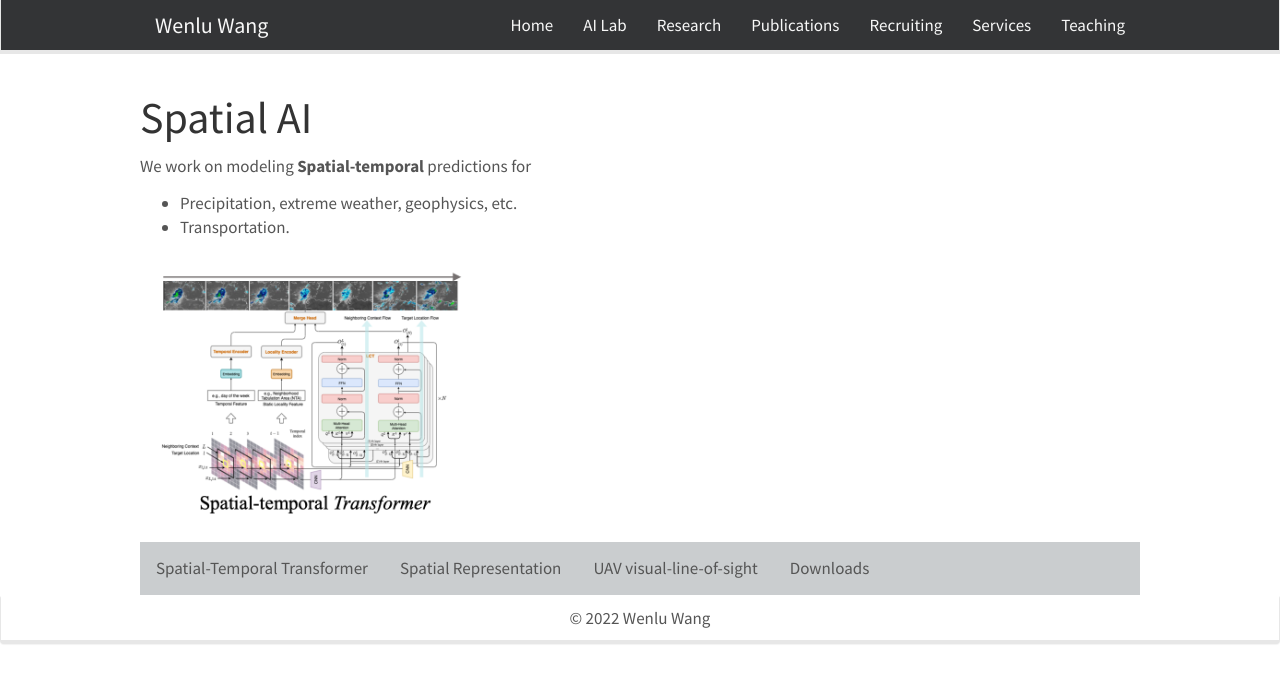
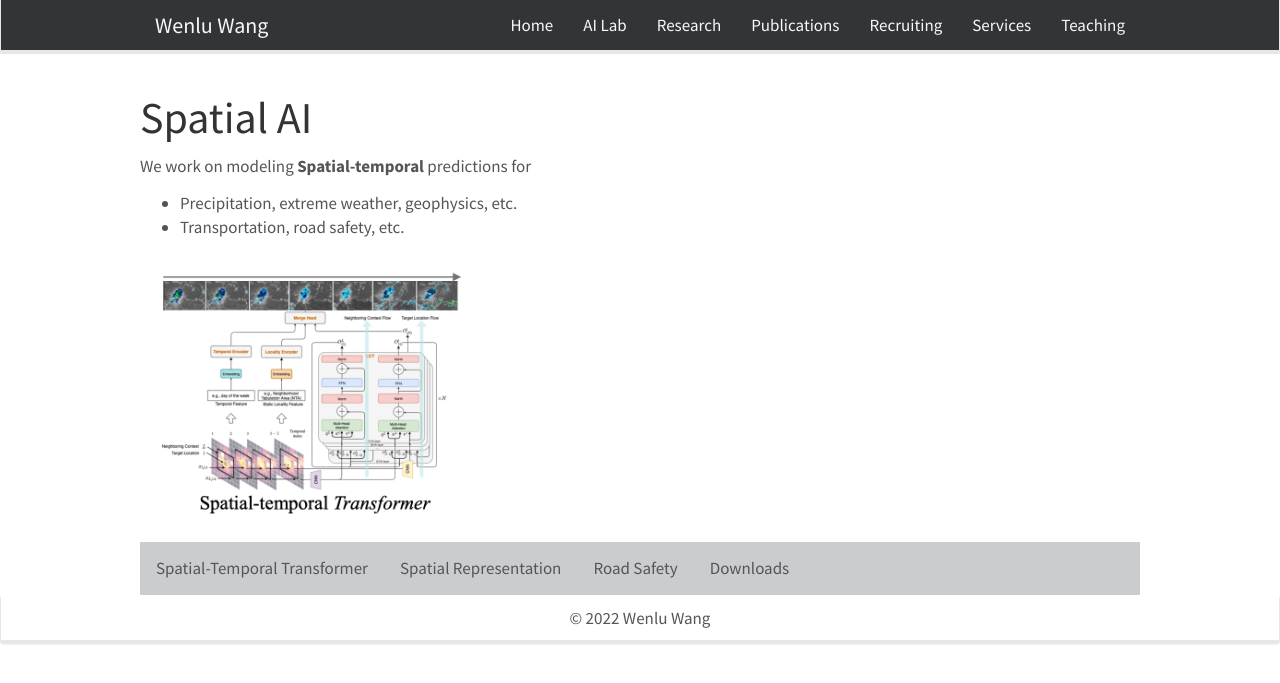
Before and after one commit to WENLU-W/WENLU-W.github.io, a Jekyll site: the page built from docs/_posts/2021-09-01-spatial.md, in a window 1280 px wide. Shown: the top 683 px of the page. Built offline with Jekyll 4.4.1, drawn with Linux system fonts in a browser that asks for light colours; nearby versions of some CDN libraries.

Commit message:
Update 2021-09-01-spatial.md

```diff
--- a/docs/_posts/2021-09-01-spatial.md
+++ b/docs/_posts/2021-09-01-spatial.md
@@ -8,7 +8,7 @@
 
 We work on modeling **Spatial-temporal** predictions for
 - Precipitation, extreme weather, geophysics, etc.
-- Transportation.
+- Transportation, road safety, etc.
 
 <div class="tab-pane">
 <div class="row">
@@ -76,8 +76,8 @@
 <button class="tablinks" onclick="show(event, 'representation')">
         Spatial Representation
 </button>
-<button class="tablinks" onclick="show(event, 'UAV-VLOS')">
-        UAV visual-line-of-sight
+<button class="tablinks" onclick="show(event, 'safety')">
+        Road Safety
 </button>
 <button class="tablinks" onclick="show(event, 'download')">
         Downloads
@@ -121,11 +121,19 @@
 </div>
 
 
-<div class="tabcontent" id="UAV-VLOS" style="display:none;">
+<div class="tabcontent" id="safety" style="display:none;">
 
-A VLOS compliance solution to ground/aerial parcel delivery problem <a href="https://ieeexplore.ieee.org/abstract/document/8788740">pdf</a>
+UAV visual-line-of-sight
+
+- A VLOS compliance solution to ground/aerial parcel delivery problem <a href="https://ieeexplore.ieee.org/abstract/document/8788740">pdf</a>
 <br>
-Multiple ground/aerial parcel delivery problem: a Weighted Road Network Voronoi Diagram based approach <a href="https://link.springer.com/article/10.1007/s10619-021-07347-w">pdf</a>
+- Multiple ground/aerial parcel delivery problem: a Weighted Road Network Voronoi Diagram based approach <a href="https://link.springer.com/article/10.1007/s10619-021-07347-w">pdf</a>
+
+Road Turn Prediction
+
+- Turn prediction for special intersections and its case study. <a href="https://dl.acm.org/doi/abs/10.1145/3339186.3339190?casa_token=Xdmtn_FjdFoAAAAA:iFAgJwOjlM9i7orJmZcqSAvcIoBwq0H9BzxniIxFUM25szSaAN1hayfIWl5OfVp-YkhbiJcgmhoJ">pdf</a>
+
+
 </div>
 
 
```
